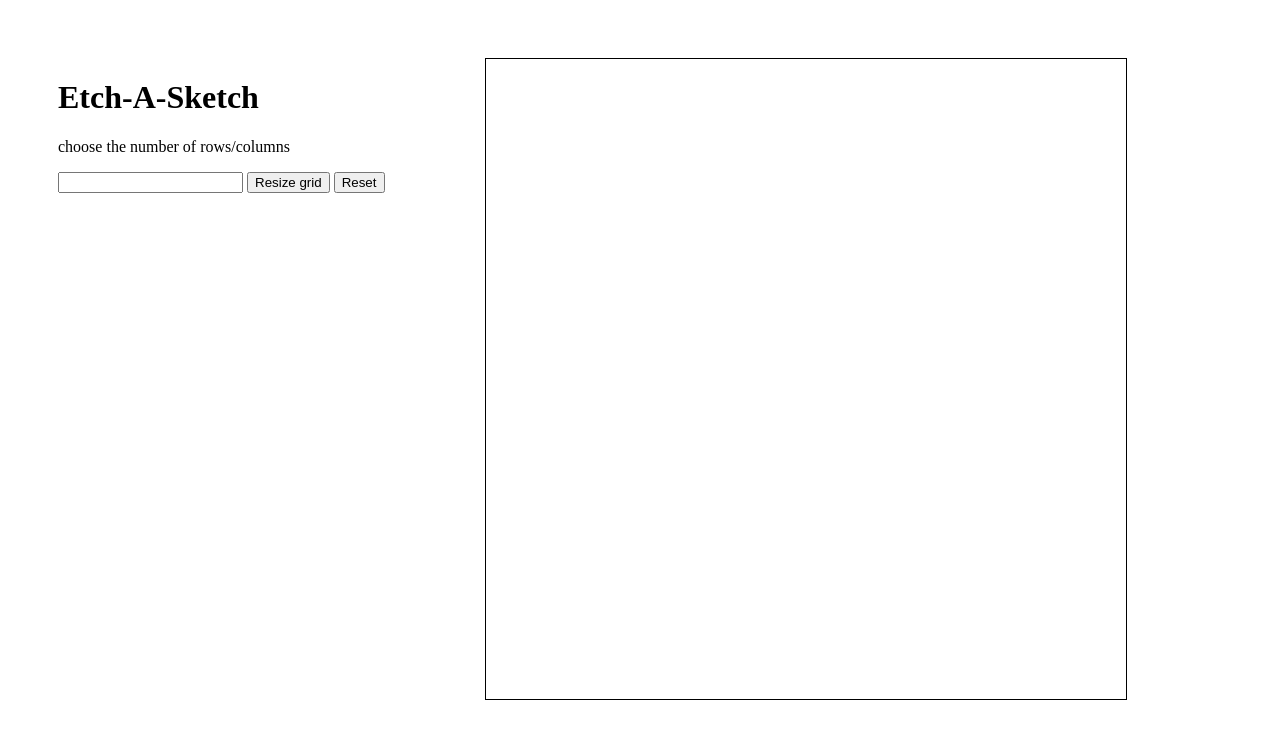
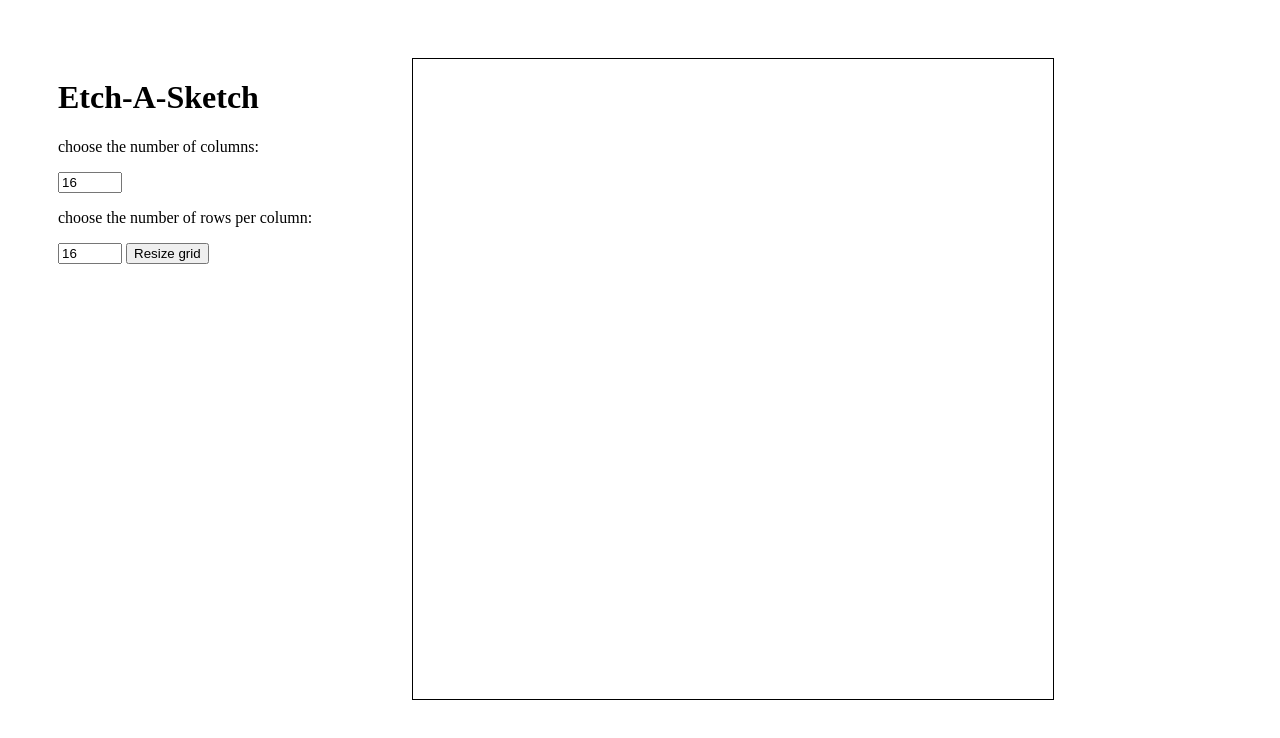
Before and after one commit to christina-aguiar/odin-etch-a-sketch, a plain HTML site: page index.html in a window 1280 px wide. Drawn offline with Linux system fonts and the light colour scheme.

Commit message:
add input. set min max and value

```diff
--- a/index.html
+++ b/index.html
@@ -11,10 +11,11 @@
 <body>
     <div class="options-container">
         <h1> Etch-A-Sketch</h1>
-        <p>choose the number of rows/columns</p>
-        <input type="number">
+        <p>choose the number of columns:</p>
+        <input type="number" min="1" max="100" value="16" class="numOfColumns">
+        <p>choose the number of rows per column:</p>
+        <input type="number" min="1" max="100" value="16" class="numOfRows">
         <button class="remake">Resize grid </button>
-        <button class="reset">Reset</button>
     </div>
     <div class="container">
     </div>
```
